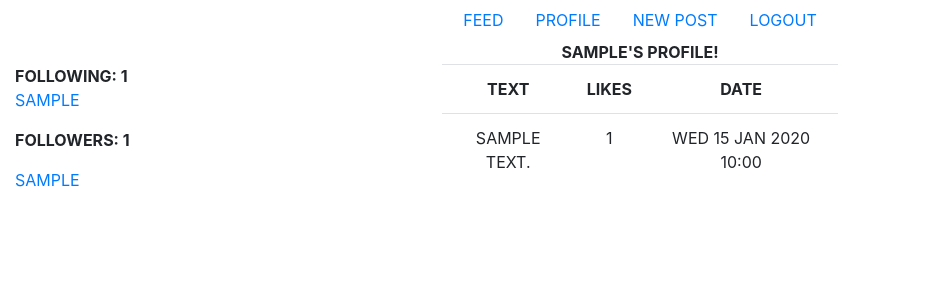
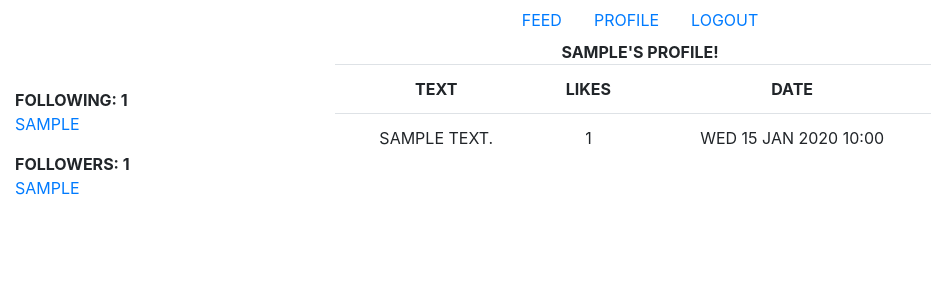
Before and after one commit to DanielWP27/Shouter, a Django app: a page that uses shouter/templates/base.html in a window 1280 px wide. Shown: the part 24-324 px from the top of the page, without its empty margins (0-931 px from the left). Run offline with Django 3.2, Linux system fonts and the light colour scheme; a user stored in the database is signed in; tables that the repository leaves empty hold one stand-in row (values such as "Sample post"); some libraries are stand-ins or nearby versions.

Commit message:
Remove new_post from urls and nav. Fix followers to actually show followers. Fix lack of new line after following text in profiles.

```diff
--- a/shouter/templates/base.html
+++ b/shouter/templates/base.html
@@ -26,9 +26,6 @@
                       <a class="nav-link" href="{% url 'profile' user.username %}">PROFILE</a>
                     </li>
                     <li class="nav-item">
-                      <a class="nav-link" href="{% url 'new_post' %}">NEW POST</a>
-                    </li>
-                    <li class="nav-item">
                       <a class="nav-link" href="{% url 'logout_user' %}">LOGOUT</a>
                     </li>
                     {% else %}
@@ -46,7 +43,6 @@
                 <center><a href="{% url 'feed' %}">FEED</a></center>
                 {% if user.is_authenticated %}
                 <center><a href="{% url 'profile' user.username %}">PROFILE</a></center>
-                <center><a href="{% url 'new_post' %}">NEW POST</a></center>
                 <center><a href="{% url 'logout_user' %}">LOGOUT</a></center>
                 {% else %}
                 <center><a href="{% url 'login_user' %}">LOGIN</a></center>
--- a/shouter/urls.py
+++ b/shouter/urls.py
@@ -22,7 +22,6 @@ from shoutsite import views
 urlpatterns = [
     path('', views.feed, name='feed'),
     path('admin/', admin.site.urls),
-    path('new_post/', views.new_post, name='new_post'),
     path('submit_post/', views.submit_post, name='submit_post'),
     path('login/', views.login_user, name='login_user'),
     path('login_red/', views.login_redirect, name='login_redirect'),
--- a/shoutsite/templates/profile.html
+++ b/shoutsite/templates/profile.html
@@ -12,8 +12,8 @@
     {% endifnotequal %}
 
             <div class="row">
-              <div class="col-sm-4">
-                    <strong align="left">FOLLOWING: {{ this_profile.following.count }}</strong>
+              <div class="col-sm-3">
+                    <br><strong align="left">FOLLOWING: {{ this_profile.following.count }}</strong></br>
 
                     {% for x in this_profile.following.all %}
                             <p align="left"><a href="{% url 'profile' x.username %}">{{ x.username|upper }}</a></p>
@@ -23,10 +23,10 @@
                     <strong align="left">FOLLOWERS: {{ this_profile.followers }}</strong>
 
                     {% for x in profile_set %}
-                            <p align="left"><p align="left"><a href="{% url 'profile' x.owner.username %}">{{ x.owner.username|upper }}</a></p>
+                            <p align="left"><a href="{% url 'profile' x.owner.username %}">{{ x.owner.username|upper }}</a></p>
                     {% endfor %}
               </div>
-              <div class="col-sm-4">
+              <div class="col-sm-6">
                     <table class="table" style="text-align:center; white-space:pre-wrap; word-wrap:break-word">
                             <tr>
                                 <th>TEXT</th>
--- a/shoutsite/views.py
+++ b/shoutsite/views.py
@@ -27,9 +27,6 @@ def feed(request):
     context = {'text': text}
     return render(request, "shouts/feed.html", context)
 
-@login_required
-def new_post(request):
-    return render(request, 'shouts/shout.html')
 
 @login_required
 def submit_post(request):
@@ -77,7 +74,7 @@ def profile(request, username):
             profile_found = True
             user_profile = Profile.objects.get(owner=request.user)
             this_profile = Profile.objects.get(owner=profile_owner)
-            profile_set = Profile.objects.all().filter(following__username = request.user.username)
+            profile_set = Profile.objects.all().filter(following__username = profile_owner.username)
             if user_profile.following.filter(username = profile_owner.username):
                 already_following = True
             else:
```
